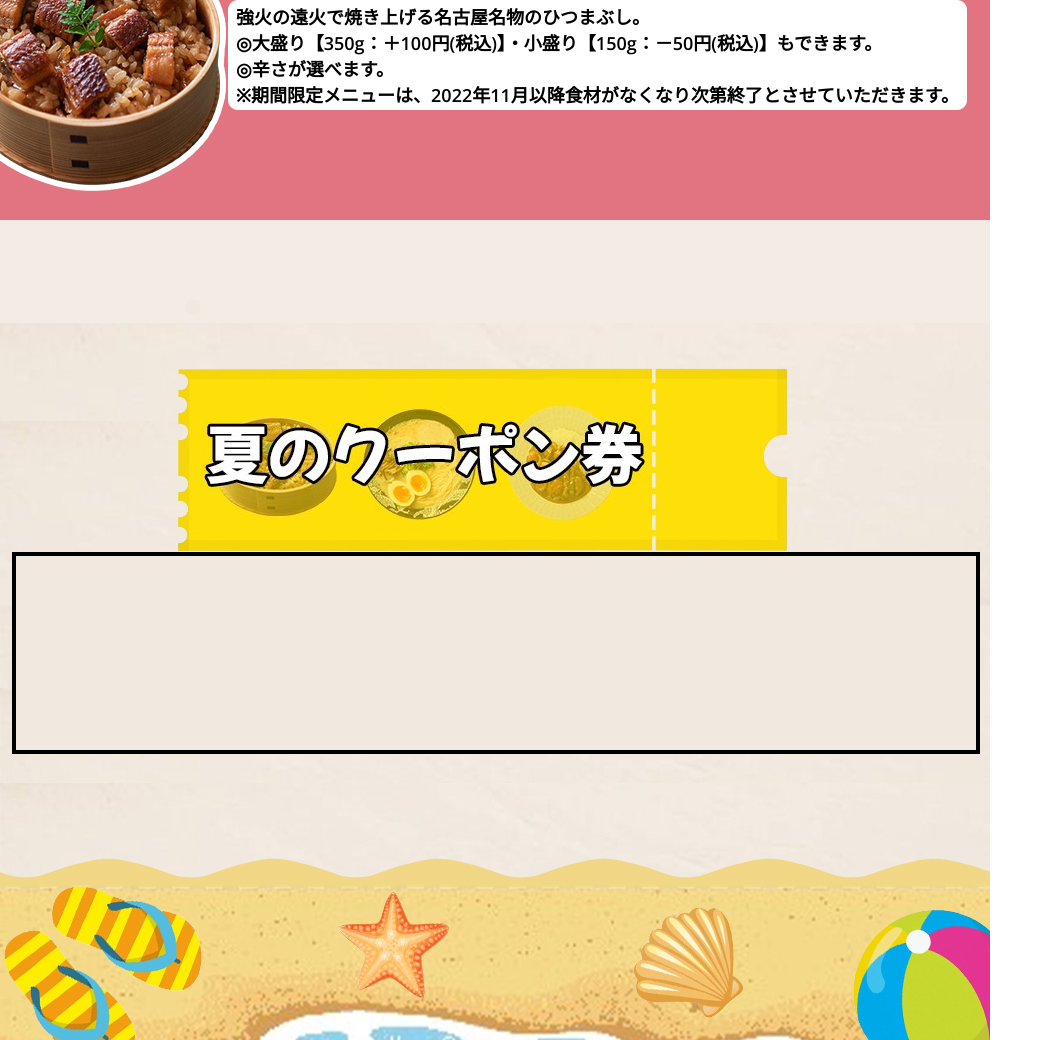
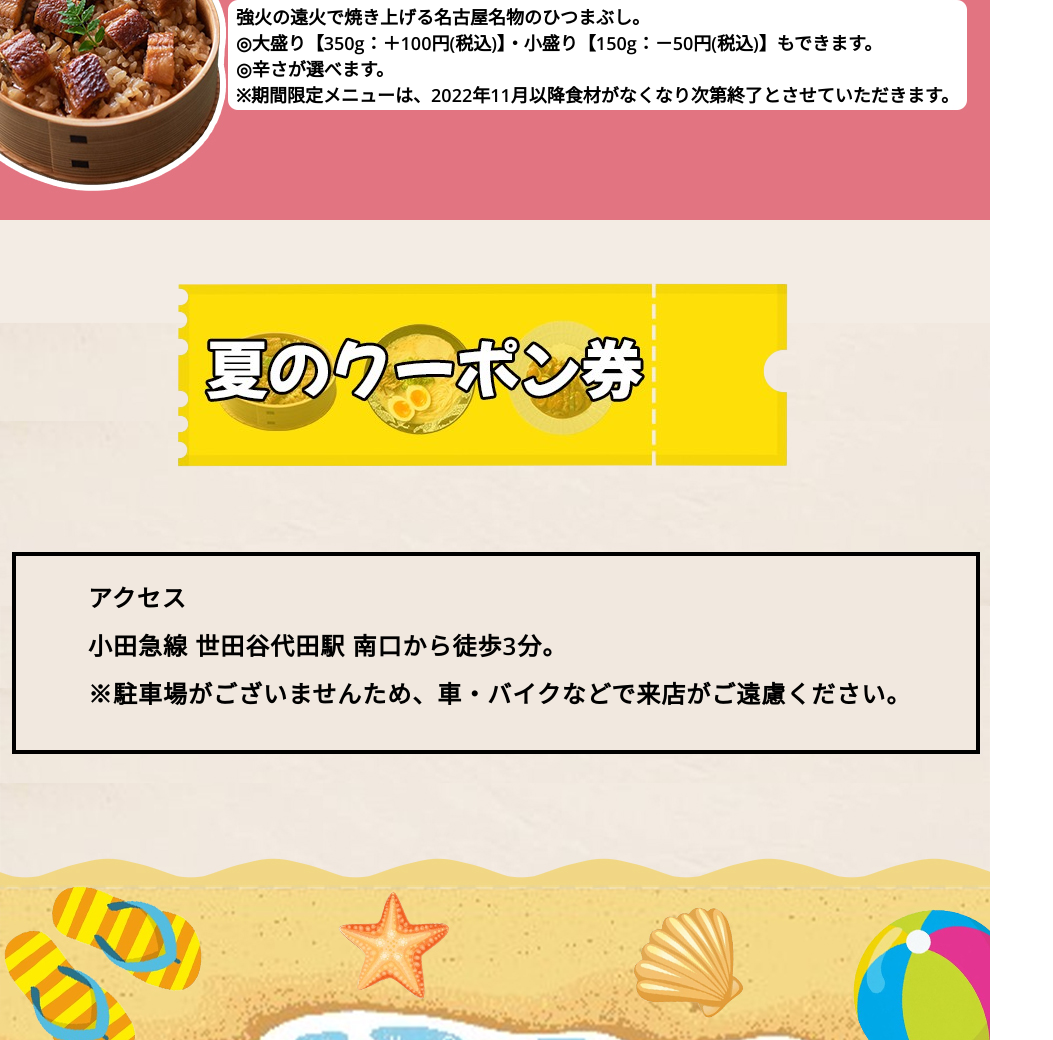
Before and after one commit to NEARZER00/RestoOzo, a plain HTML site: page index.html in a window 1280 px wide. Shown: the part 1711-2751 px from the top of the page, without its empty margins (0-1053 px from the left). Drawn offline with nearby package versions, Linux system fonts and the light colour scheme.

Commit message:
Update style.css

```diff
--- a/css/style.css
+++ b/css/style.css
@@ -202,8 +202,8 @@ body {
     margin-left: 110px;
     width: 40px;
     height: 50px;
-    bottom: 345px;
-	position: relative;
+    bottom: 430px;
+    position: relative;
 }
 
 .kupon:hover {
@@ -231,6 +231,6 @@ body {
     font-weight: 600;
     color: #000000;
     position: absolute;
-    bottom: 335px;
+    top: 500px;
     left: 80px;
 }
```
